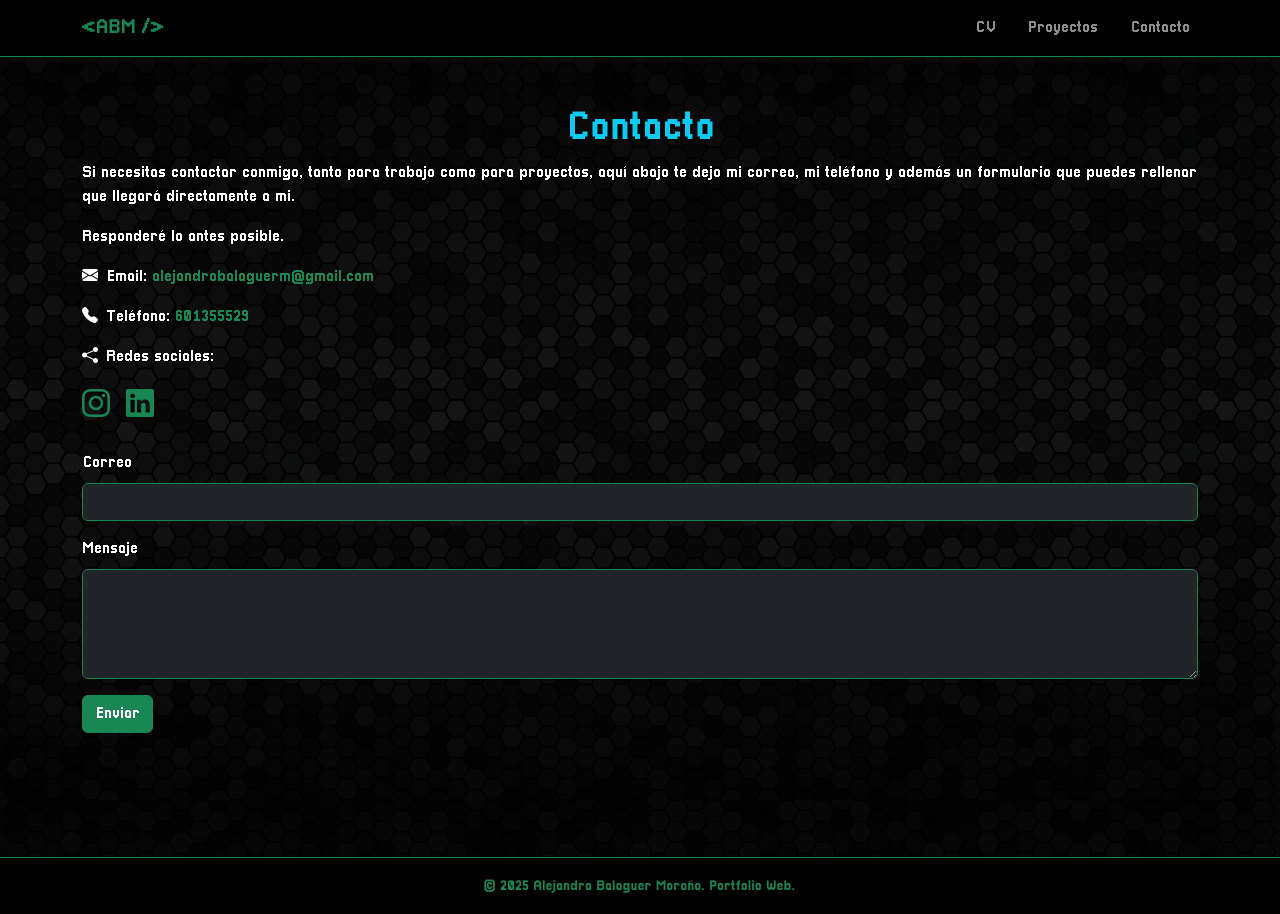
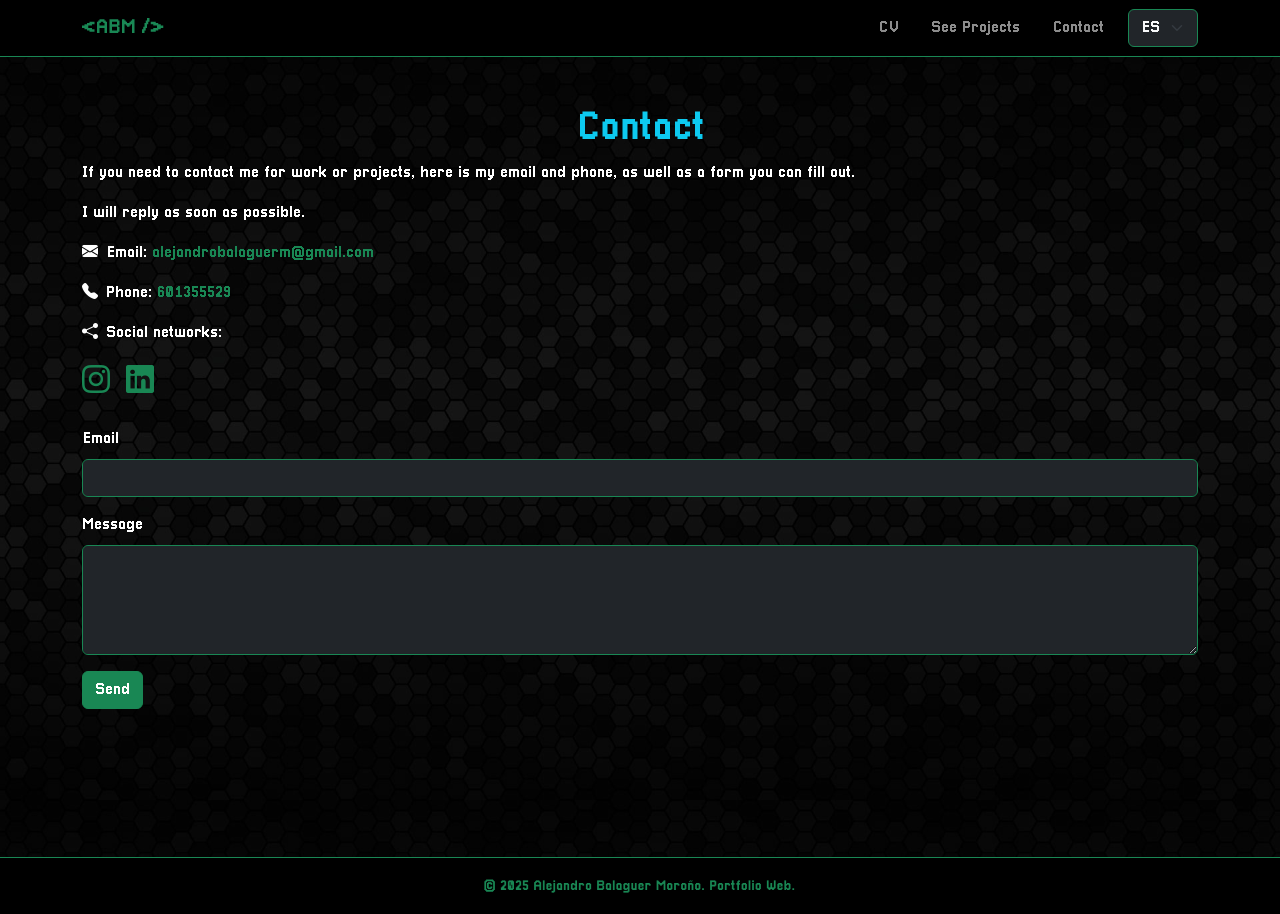
Before and after one commit to AlejandroBalaguer/webpersonal, a React (Vite) app: page /contacto in a window 1280 px wide. Built offline with nearby package versions, Linux system fonts and the light colour scheme.

Commit message:
Añadido traduccion a ingles

```diff
--- a/package.json
+++ b/package.json
@@ -13,9 +13,12 @@
     "axios": "^1.8.4",
     "bootstrap": "^5.3.5",
     "bootstrap-icons": "^1.11.3",
+    "i18next": "^24.2.3",
+    "i18next-browser-languagedetector": "^8.0.4",
     "react": "^19.0.0",
     "react-awesome-reveal": "^4.3.1",
     "react-dom": "^19.0.0",
+    "react-i18next": "^15.4.1",
     "react-icons": "^5.5.0",
     "react-router-dom": "^7.5.0",
     "react-tsparticles": "^2.12.2",
--- a/src/App.jsx
+++ b/src/App.jsx
@@ -8,6 +8,7 @@ import Home from './pages/Home.jsx';
 import Proyectos from './pages/Proyectos.jsx';
 import Contacto from './pages/Contacto.jsx'
 import Curriculum from './pages/Curriculum.jsx';
+import './components/i18n.js';
 
 const App = () => (
     <Router>
--- a/src/components/Header.jsx
+++ b/src/components/Header.jsx
@@ -1,16 +1,31 @@
 import React from "react";
+import { useTranslation } from "react-i18next";
 
-const Header = () => (
+const Header = () => {
+    const { i18n, t } = useTranslation();
+
+    const changeLanguage = (lng) => {
+        i18n.changeLanguage(lng);
+    };
+
+    return (
         <nav className="navbar navbar-expand-lg navbar-dark bg-black sticky-top border-bottom border-success z-1">
             <div className="container">
                 <a className="navbar-brand text-success" href="/">{'<ABM />'}</a>
-            <ul className="navbar-nav ms-auto d-flex flex-row gap-3">
+                <ul className="navbar-nav ms-auto d-flex flex-row gap-3 align-items-center">
                     <li className="nav-item"><a className="nav-link" href="/curriculum">CV</a></li>
-                <li className="nav-item"><a className="nav-link" href="/proyectos">Proyectos</a></li>
-                <li className="nav-item"><a className="nav-link" href="/contacto">Contacto</a></li>
+                    <li className="nav-item"><a className="nav-link" href="/proyectos">{t('seeProjects')}</a></li>
+                    <li className="nav-item"><a className="nav-link" href="/contacto">{t('contact')}</a></li>
+                    <li className="nav-item">
+                        <select className="form-select bg-dark text-light border-success" onChange={(e) => changeLanguage(e.target.value)} value={i18n.language}>
+                            <option value="es">ES</option>
+                            <option value="en">EN</option>
+                        </select>
+                    </li>
                 </ul>
             </div>
         </nav>
-)
+    );
+};
 
 export default Header;
--- /dev/null
+++ b/src/components/i18n.js
@@ -0,0 +1,20 @@
+import i18n from "i18next";
+import { initReactI18next } from "react-i18next";
+import LanguageDetector from "i18next-browser-languagedetector";
+
+import en from "../locales/en.json";
+import es from "../locales/es.json";
+
+i18n
+    .use(LanguageDetector)
+    .use(initReactI18next)
+    .init({
+        fallbackLng: "es",
+        interpolation: { escapeValue: false },
+        resources: {
+            en: { translation: en },
+            es: { translation: es }
+        }
+    });
+
+export default i18n;
--- /dev/null
+++ b/src/locales/en.json
@@ -0,0 +1,35 @@
+{
+  "name": "Alejandro Balaguer Moroño",
+  "role": "Web Developer | AI & Big Data",
+  "homeIntro1": "Welcome to my personal website. I specialize in modern web solutions and artificial intelligence.",
+  "homeIntro2": "This site is a quick introduction to my professional profile.",
+  "quote": "Turning ideas into digital solutions.",
+  "seeProjects": "See Projects",
+  "seeCV": "See Curriculum",
+  "downloadCV": "Download CV",
+  "about": "About Me",
+  "aboutText": "I'm a developer passionate about technology, specializing in building modern, efficient and visually appealing web solutions.",
+  "experience": "Experience",
+  "education": "Education",
+  "skills": "Skills",
+  "languages": "Languages",
+  "softSkills": "Soft Skills",
+  "softSkillsContent": "Communication, leadership",
+  "contact": "Contact",
+  "contactIntro": "If you need to contact me for work or projects, here is my email and phone, as well as a form you can fill out.",
+  "responseNote": "I will reply as soon as possible.",
+  "email": "Email",
+  "phone": "Phone",
+  "socials": "Social networks",
+  "message": "Message",
+  "send": "Send",
+  "projects": "Projects",
+  "classifier": "Dog and Cat Classifier",
+  "classifierDesc": "This is a simple AI that classifies the image you upload as a cat or a dog. It has over 90% accuracy.",
+  "howToUse": "How to use:",
+  "howToUseText": "Just upload your image, then click 'Classify'. The result will appear shortly.",
+  "classify": "Classify",
+  "analyzing": "Analyzing image...",
+  "webProjects": "Websites I've worked on",
+  "repository": "Repository"
+}
--- /dev/null
+++ b/src/locales/es.json
@@ -0,0 +1,35 @@
+{
+  "name": "Alejandro Balaguer Moroño",
+  "role": "Desarrollador Web | IA y Big Data",
+  "homeIntro1": "Bienvenido a mi página web personal. Estoy especializado en soluciones web modernas e inteligencia artificial.",
+  "homeIntro2": "Esta página es una introducción rápida a mi perfil profesional.",
+  "quote": "Transformando ideas en soluciones digitales.",
+  "seeProjects": "Ver Proyectos",
+  "seeCV": "Ver Currículum",
+  "downloadCV": "Descargar CV",
+  "about": "Sobre mí",
+  "aboutText": "Soy un desarrollador apasionado por la tecnología, especializado en crear soluciones web modernas, eficientes y visualmente atractivas.",
+  "experience": "Experiencia",
+  "education": "Educación",
+  "skills": "Habilidades",
+  "languages": "Lenguajes",
+  "softSkills": "Soft Skills",
+  "softSkillsContent": "Comunicación, liderazgo",
+  "contact": "Contacto",
+  "contactIntro": "Si necesitas contactar conmigo, ya sea por trabajo o proyectos, aquí tienes mi correo, teléfono y también un formulario que puedes rellenar.",
+  "responseNote": "Responderé lo antes posible.",
+  "email": "Email",
+  "phone": "Teléfono",
+  "socials": "Redes sociales",
+  "message": "Mensaje",
+  "send": "Enviar",
+  "projects": "Proyectos",
+  "classifier": "Clasificador de Perros y Gatos",
+  "classifierDesc": "Esta es una IA sencilla que clasifica la imagen que subas como un gato o un perro. Tiene una precisión superior al 90%.",
+  "howToUse": "Cómo usarlo:",
+  "howToUseText": "Solo tienes que subir tu imagen y luego hacer clic en 'Clasificar'. El resultado aparecerá en breve.",
+  "classify": "Clasificar",
+  "analyzing": "Analizando imagen...",
+  "webProjects": "Páginas web en las que he trabajado",
+  "repository": "Repositorio"
+}
--- a/src/pages/Contacto.jsx
+++ b/src/pages/Contacto.jsx
@@ -1,35 +1,37 @@
 import {Fade} from "react-awesome-reveal";
 import React from "react";
+import {useTranslation} from "react-i18next";
 
-const Contact = () => (
+const Contact = () => {
+    const {t} = useTranslation();
+    return(
         <main id="contact" className="container py-5 bg-gray-100" style={{ minHeight: "100vh" }}>
             <Fade cascade damping={0.1}>
-            <h1 className="text-info text-center">Contacto</h1>
+                <h1 className="text-info text-center">{t('contact')}</h1>
 
                 <p>
-                Si necesitas contactar conmigo, tanto para trabajo como para proyectos, aquí abajo te dejo mi correo, mi teléfono
-                y además un formulario que puedes rellenar que llegará directamente a mi.
+                    {t('contactIntro')}
                 </p>
 
                 <p>
-                Responderé lo antes posible.
+                    {t('responseNote')}
                 </p>
 
                 <p>
                     <i className="bi bi-envelope-fill me-2"></i>
-                Email: <a href="mailto:alejandrobalaguerm@gmail.com" className="text-decoration-none text-success">
+                    {t('email')}: <a href="mailto:alejandrobalaguerm@gmail.com" className="text-decoration-none text-success">
                     alejandrobalaguerm@gmail.com
                 </a>
                 </p>
 
                 <p>
                     <i className="bi bi-telephone-fill me-2"></i>
-                Teléfono: <a href="tel:601355529" className="text-decoration-none text-success">601355529</a>
+                    {t('phone')}: <a href="tel:601355529" className="text-decoration-none text-success">601355529</a>
                 </p>
 
                 <p>
                     <i className="bi bi-share-fill me-2"></i>
-                Redes sociales:
+                    {t('socials')}:
                 </p>
 
                 <div className="d-flex gap-3 mb-4">
@@ -44,17 +46,18 @@ const Contact = () => (
                 <form action="https://formsubmit.co/alejandrobalaguerm@gmail.com" method="POST">
                     <input type="hidden" name="_captcha" value="false" />
                     <div className="mb-3">
-                    <label className="form-label">Correo</label>
+                        <label className="form-label">{t('email')}</label>
                         <input type="email" name="email" className="form-control bg-dark text-light border-success" required />
                     </div>
                     <div className="mb-3">
-                    <label className="form-label">Mensaje</label>
+                        <label className="form-label">{t('message')}</label>
                         <textarea name="message" className="form-control bg-dark text-light border-success" rows="4" required></textarea>
                     </div>
-                <button type="submit" className="btn btn-success">Enviar</button>
+                    <button type="submit" className="btn btn-success">{t('send')}</button>
                 </form>
             </Fade>
         </main>
     );
+}
 
 export default Contact;
--- a/src/pages/Proyectos.jsx
+++ b/src/pages/Proyectos.jsx
@@ -1,11 +1,13 @@
 import {Fade} from "react-awesome-reveal";
 import React, { useState } from "react";
 import axios from 'axios';
+import {useTranslation} from "react-i18next";
 
 const Projects = () => {
     const [imagen, setImagen] = useState(null);
     const [resultado, setResultado] = useState(null);
     const [cargando, setCargando] = useState(false);
+    const {t} = useTranslation();
 
     const handleSubmit = async () => {
         if (!imagen) return;
@@ -22,22 +24,20 @@ const Projects = () => {
     return(
         <main id="projects" className="container py-5" style={{ minHeight: "100vh" }}>
             <Fade cascade damping={0.1}>
-                <h1 className="text-info text-center">Proyectos</h1>
+                <h1 className="text-info text-center">{t('projects')}</h1>
 
-                <h2 className="text-info">Clasificador de Perros y Gatos</h2>
+                <h2 className="text-info">{t('classifier')}</h2>
                 <p>
-                    Esta es una IA sencilla que clasifica la imagen que le pases aquí abajo, y te dirá si es un gato
-                    o un perro. Tiene una precisión del +90%, todavía sigue en desarrollo.
+                    {t('classifierDesc')}
                 </p>
-                <p className="text-success"><b>Funcionamiento:</b></p>
+                <p className="text-success"><b>{t('howToUse')}:</b></p>
                 <p>
-                    Solamente tienes que introducir tu imagen dando click en seleccionar archivo y después dar click
-                    en el botón "Clasificar". Y en poco tiempo te lo clasificará.
+                    {t('howToUseText')}
                 </p>
                 <input type="file" onChange={(e) => setImagen(e.target.files[0])} />
-                <button className="btn btn-success mt-3" onClick={handleSubmit}>Clasificar</button>
+                <button className="btn btn-success mt-3" onClick={handleSubmit}>{t('classify')}</button>
 
-                {cargando && <p className="mt-3">Analizando imagen...</p>}
+                {cargando && <p className="mt-3">{t('analyzing')}</p>}
 
                 {resultado && (
                     <div className="mt-4">
@@ -45,10 +45,10 @@ const Projects = () => {
                     </div>
                 )}
 
-                <p className="py-2">Repositorio: <a href="https://github.com/AlejandroBalaguer/CatsvsDogs">https://github.com/AlejandroBalaguer/CatsvsDogs</a></p>
+                <p className="py-2">{t('repository')}: <a href="https://github.com/AlejandroBalaguer/CatsvsDogs">https://github.com/AlejandroBalaguer/CatsvsDogs</a></p>
 
                 <div className="mt-5">
-                    <h2 className="text-info mb-4">Páginas web en las que he trabajado</h2>
+                    <h2 className="text-info mb-4">{t('webProjects')}</h2>
                     <div className="d-flex overflow-auto gap-4 py-3 px-2">
                         <a href="https://www.h-dalicante.es" target="_blank" rel="noopener noreferrer">
                             <img src="/images/logoharley.png" alt="Harley Davidson" style={{ height: "150px" }} />
```
Also changed, not shown: src/pages/Curriculum.jsx (+17 -13 lines), src/pages/Home.jsx (+15 -18 lines), 1 other file (tests, documents, lock files or other folders). Lines whose indentation alone changed are shown as unchanged.
